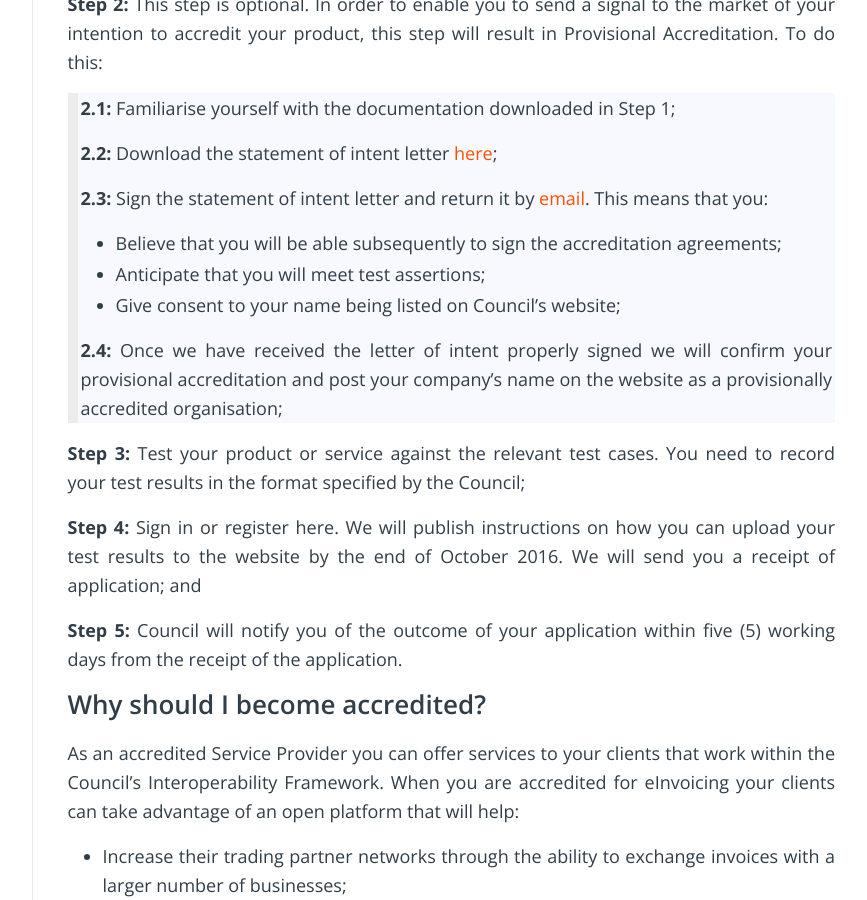
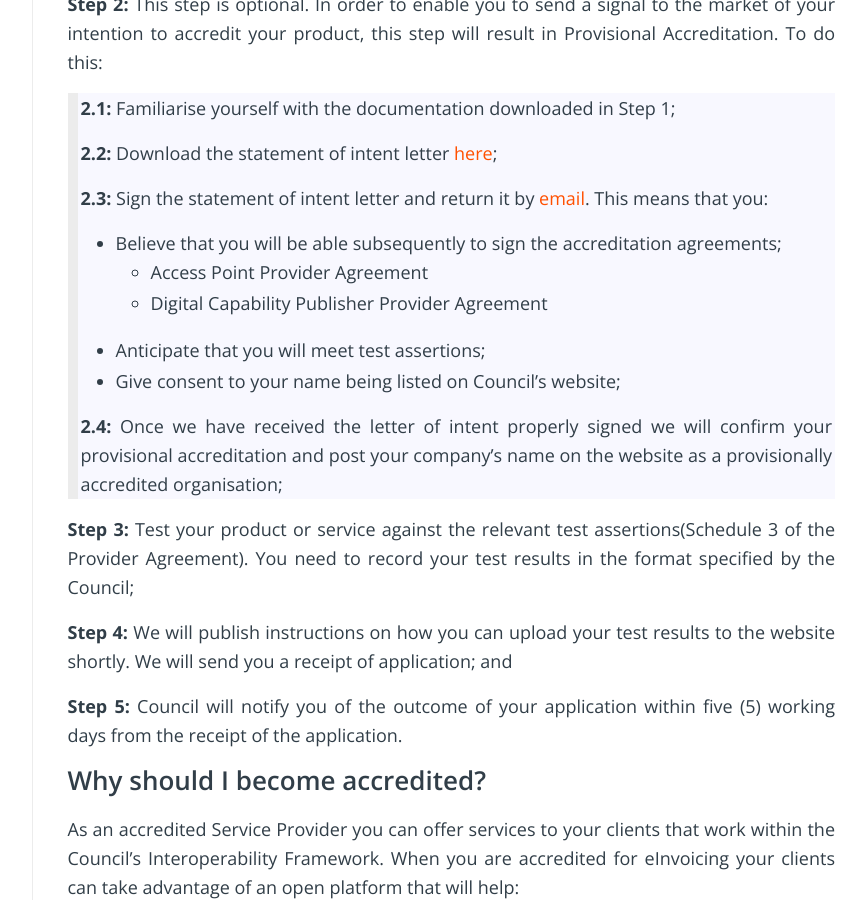
Before and after one commit to Digital-Business-Council/Digital-Business-Council.github.io, a Jekyll site: the page built from pages/service-provider-zone/get-accredited.md, in a window 1280 px wide and 900 px high, scrolled down 870 px. Shown: the whole window, without its empty margins (340-1207 px from the left). Built offline with Jekyll 4.4.1, drawn with Linux system fonts in a browser that asks for light colours.

Commit message:
Added two dot points in step 2.3 and updated step 3 and 4.

```diff
--- a/pages/service-provider-zone/get-accredited.md
+++ b/pages/service-provider-zone/get-accredited.md
@@ -27,14 +27,16 @@ You need to follow these steps to become accredited:
 > **2.3:** Sign the statement of intent letter and return it by [email](Mailto:contact@digitalbusinesscouncil.com.au). This means that you:
 >
 > + Believe that you will be able subsequently to sign the accreditation agreements;
+>     + Access Point Provider Agreement
+>     + Digital Capability Publisher Provider Agreement
 > + Anticipate that you will meet test assertions;
 > + Give consent to your name being listed on Council’s website;
 >
 > **2.4:** Once we have received the letter of intent properly signed we will confirm your provisional accreditation and post your company’s name on the website as a provisionally accredited organisation;
 
-**Step 3:** Test your product or service against the relevant test cases. You need to record your test results in the format specified by the Council;
+**Step 3:** Test your product or service against the relevant test assertions(Schedule 3 of the Provider Agreement). You need to record your test results in the format specified by the Council;
 
-**Step 4:** Sign in or register here. We will publish instructions on how you can upload your test results to the website by the end of October 2016. We will send you a receipt of application; and
+**Step 4:** We will publish instructions on how you can upload your test results to the website shortly. We will send you a receipt of application; and
 
 **Step 5:** Council will notify you of the outcome of your application within five (5) working days from the receipt of the application.
 
```
